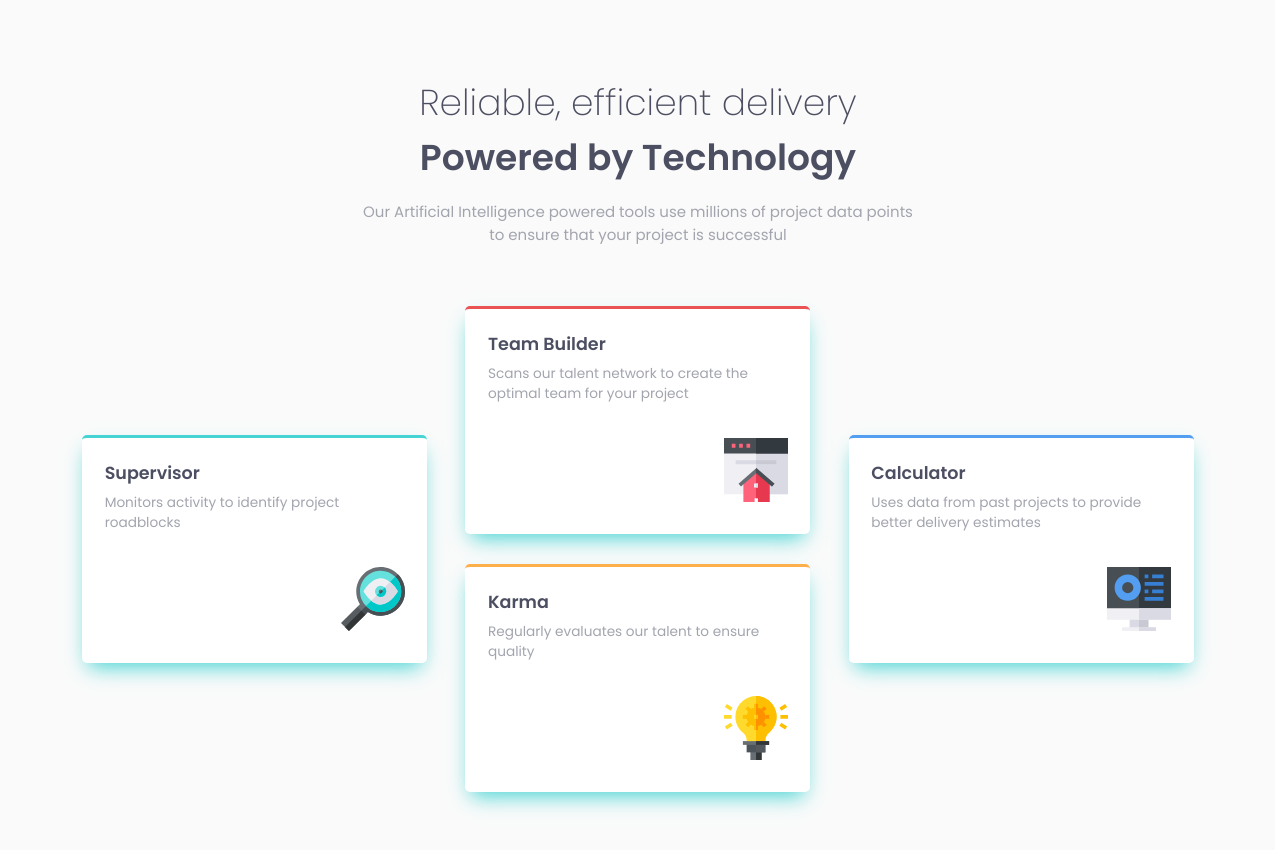
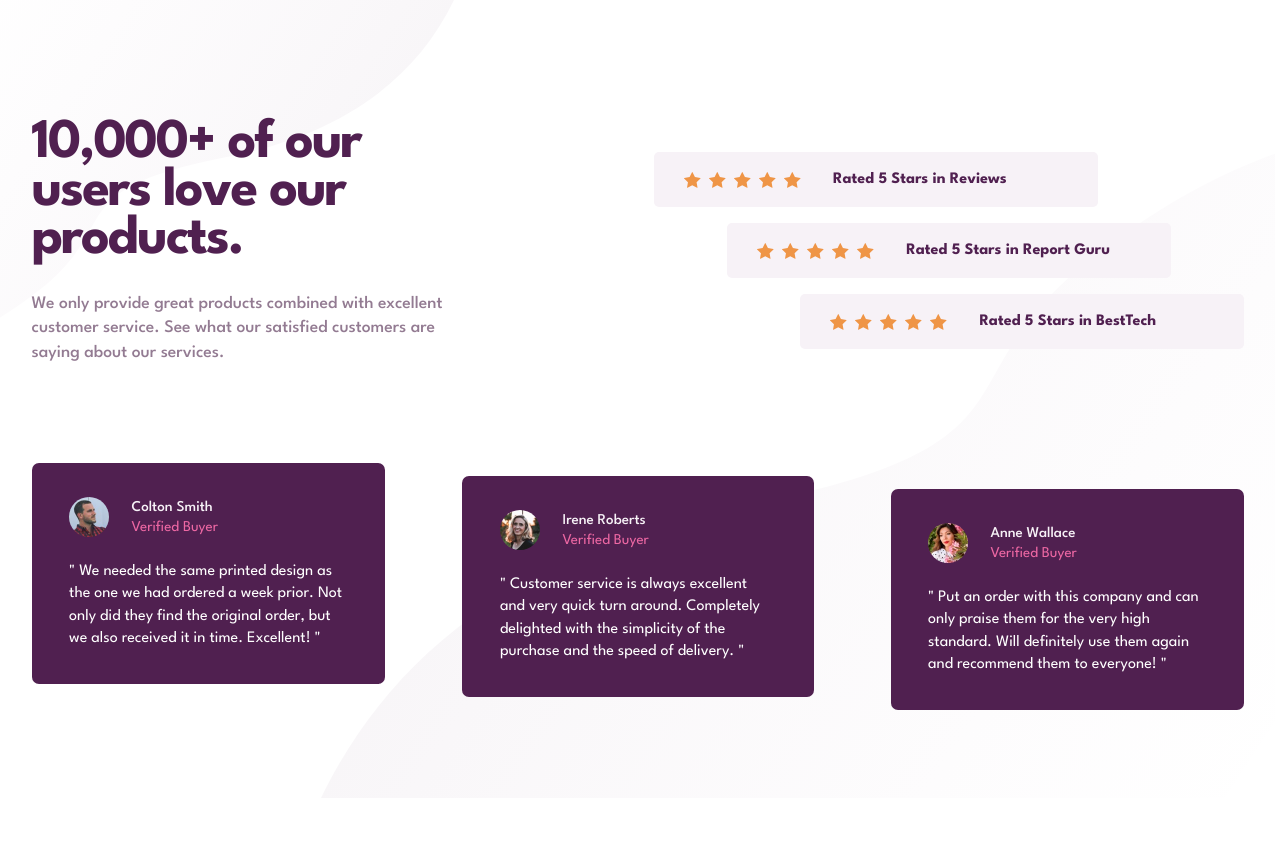
Before and after one commit to JakubLipnicki/jakublipnicki.github.io, a plain HTML site: page index.html in a window 1536 px wide. Shown: the whole page, without its empty margins (130-1405 px from the left). After the commit the page ends 800 px from the top, so only its background shows below. Drawn offline with Linux system fonts and the light colour scheme.

Commit message:
social-proof

```diff
--- a/index.html
+++ b/index.html
@@ -1,89 +1,125 @@
 <!DOCTYPE html>
 <html lang="en">
   <head>
-  <meta charset="UTF-8">
-  <meta name="viewport" content="width=device-width, initial-scale=1.0"> <!-- displays site properly based on user's device -->
+    <meta charset="UTF-8" />
+    <meta name="viewport" content="width=device-width, initial-scale=1.0" />
+    <!-- displays site properly based on user's device -->
 
-  <link rel="icon" type="image/png" sizes="32x32" href="./images/favicon-32x32.png">
+    <link
+      rel="icon"
+      type="image/png"
+      sizes="32x32"
+      href="./images/favicon-32x32.png"
+    />
     <link rel="preconnect" href="https://fonts.googleapis.com">
     <link rel="preconnect" href="https://fonts.gstatic.com" crossorigin>
-  <link href="https://fonts.googleapis.com/css2?family=Poppins:wght@200;400;600&display=swap" rel="stylesheet">
+    <link href="https://fonts.googleapis.com/css2?family=League+Spartan:wght@400;500;700&display=swap" rel="stylesheet">
     <link rel="stylesheet" href="style.css">
-  <title>Frontend Mentor | Four card feature section</title>
+    <title>Frontend Mentor | Social proof section</title>
 
   </head>
   <body>
+    <section class="container">
+      <header>
+        <h1>10,000+ of our users love our products.</h1>
 
-  <section class="container">
-
-    <header>
-      <h2>Reliable, efficient delivery</h2>
-      <h1>Powered by Technology</h1>
-
-      <p id="header-description">Our Artificial Intelligence powered tools use millions of project data points
-        to ensure that your project is successful</p>
+        <p class="header-description">We only provide great products combined with excellent customer service.
+          See what our satisfied customers are saying about our services.</p>
       </header>
-
       <main>
-
-      <div class="card supervisor">
-        <div class="text-block">
-          <h3>Supervisor</h3>
-          <p class="card-content">
-            Monitors activity to identify project roadblocks
+        <div class="ratings">
+          <div class="rating-box" id="rev">
+            <div class="stars-box">
+              <img src="images/icon-star.svg" alt="icon-star">
+              <img src="images/icon-star.svg" alt="icon-star">
+              <img src="images/icon-star.svg" alt="icon-star">
+              <img src="images/icon-star.svg" alt="icon-star">
+              <img src="images/icon-star.svg" alt="icon-star">
+            </div>
+            <p class="rating-p">
+              Rated 5 Stars in Reviews
             </p>
           </div>
-        <div class="img-container">
-          <img src="images/icon-supervisor.svg" alt="icon-supervisor">
+          <div class="rating-box" id="guru">
+            <div class="stars-box">
+              <img src="images/icon-star.svg" alt="icon-star">
+              <img src="images/icon-star.svg" alt="icon-star">
+              <img src="images/icon-star.svg" alt="icon-star">
+              <img src="images/icon-star.svg" alt="icon-star">
+              <img src="images/icon-star.svg" alt="icon-star">
+            </div>
+            <p class="rating-p">
+              Rated 5 Stars in Report Guru
+            </p>
+          </div>
+          <div class="rating-box" id="tech">
+            <div class="stars-box">
+              <img src="images/icon-star.svg" alt="icon-star">
+              <img src="images/icon-star.svg" alt="icon-star">
+              <img src="images/icon-star.svg" alt="icon-star">
+              <img src="images/icon-star.svg" alt="icon-star">
+              <img src="images/icon-star.svg" alt="icon-star">
+            </div>
+            <p class="rating-p">
+              Rated 5 Stars in BestTech
+            </p>
           </div>
         </div>
 
-      <div class="card builder">
-        <div class="text-block">
-          <h3>Team Builder</h3>
-          <p class="card-content">
-            Scans our talent network to create the optimal team for your project
+
+        <div class="user-reviews-block">
+          <div class="review-card" id="colton">
+            <div class="user">
+              <img src="images/image-colton.jpg" alt="colton.jpg">
+              <div class="user-info">
+                <span class="username">Colton Smith </span>
+                <span class="user-type">Verified Buyer</span>
+              </div>
+            </div>
+            <p class="review-p">
+              " We needed the same printed design as the one we had ordered a week prior.
+              Not only did they find the original order, but we also received it in time.
+              Excellent! "
             </p>
           </div>
-        <div class="img-container">
-          <img src="images/icon-team-builder.svg" alt="icon-team-builder">
+
+          <div class="review-card" id="irene">
+            <div class="user">
+              <img src="images/image-irene.jpg" alt="irene.jpg">
+              <div class="user-info">
+                <span class="username">Irene Roberts</span>
+                <span class="user-type">Verified Buyer</span>
               </div>
             </div>
-
-      <div class="card karma">
-        <div class="text-block">
-          <h3>Karma</h3>
-          <p class="card-content">
-            Regularly evaluates our talent to ensure quality
+            <p class="review-p" id="irene-p">
+              " Customer service is always excellent and very quick turn around. Completely
+              delighted with the simplicity of the purchase and the speed of delivery. "
             </p>
           </div>
-        <div class="img-container">
-          <img src="images/icon-karma.svg" alt="Karma">
+          <div class="review-card" id="anne">
+            <div class="user">
+              <img src="images/image-anne.jpg" alt="anne.jpg">
+              <div class="user-info">
+                <span class="username">Anne Wallace</span>
+                <span class="user-type">Verified Buyer</span>
               </div>
             </div>
-
-      <div class="card calculator">
-        <div class="text-block">
-          <h3>Calculator</h3>
-          <p class="card-content">
-            Uses data from past projects to provide better delivery estimates
+            <p class="review-p">
+              " Put an order with this company and can only praise them for the very high
+              standard. Will definitely use them again and recommend them to everyone! "
             </p>
-        </div>
-        <div class="img-container">
-          <img src="images/icon-calculator.svg" alt="calculator">
           </div>
         </div>
 
       </main>
-
     </section>
 
 
-  <!-- <footer>
-    <p class="attribution">
-      Challenge by <a href="https://www.frontendmentor.io?ref=challenge" target="_blank">Frontend Mentor</a>.
-      Coded by <a href="#">Your Name Here</a>.
-    </p>
-  </footer> -->
+    <!-- <div class="attribution">
+      Challenge by
+      <a href="https://www.frontendmentor.io?ref=challenge" target="_blank"
+        >Frontend Mentor</a
+      >. Coded by <a href="#">Your Name Here</a>.
+    </div> -->
   </body>
 </html>
--- a/style.css
+++ b/style.css
@@ -1,126 +1,212 @@
-/* font-family: 'Poppins', sans-serif;
-200, 400, 600 */
-
+/* rem to the font sizes
+em for the paddings margins and widths*/
+/* font-family: 'League Spartan', sans-serif;
+Weights: 400, 500, 700*/
 body{
-    font-size: 0.9375rem;
-    font-family: 'Poppins', sans-serif;
-    background-color: hsl(0, 0%, 98%);
+    font-size: .9375rem;
+    font-family: 'League Spartan', sans-serif;
     height: 100%;
     margin: 0;
+    background: url(images/bg-pattern-top-mobile.svg), url(images/bg-pattern-bottom-mobile.svg);
+    background-repeat: no-repeat, no-repeat;
+    background-position: top, bottom;
+    margin: 4em 1.4063em;
+    background-color: hsl(0, 0%, 100%);
+}
+header{
     display: flex;
-    justify-content: center;
-
+    flex-direction: column;
+    justify-items: center;
+    align-items: center;
+    text-align: center;
 }
 h1{
-    margin: 0;
-    font-size: 1.6em;
-    color: hsl(234, 12%, 34%);
+    max-width: 11ch;
+    color: hsl(300, 43%, 22%);
+    font-size: 2rem;
+    line-height: 1.8rem;
 }
-h2{
-    margin-bottom: 0;
-    font-weight: 200;
-    font-size: 1.62em;
-    color: hsl(234, 12%, 34%);
-}
-h3{
-    color: hsl(234, 12%, 34%);
-    margin: 0;
-}
-
 .container{
     display: flex;
     flex-direction: column;
-    align-items: center;
-    margin: 3em 2em;
-    text-align: center;
 }
-.card{
-    background-color: hsl(0, 0%, 100%);
-    margin: 2em 0;
-    max-width: 100%;
-    border-radius: 5px;
-    padding: 1.5em;
-    box-shadow: 0 10px 20px -6px hsl(180, 62%, 55%);
-    border-top: solid;
+.header-description{
+    max-width: 32ch;
+    margin: 0;
+    font-size: 1.1rem;
+    color: hsl(303, 10%, 53%);
+    font-weight: 500;
+    line-height: 1.3rem;
+    margin-top: .3em;
 }
-.card-content{
-    color: hsl(229, 6%, 66%);
-    font-size: 0.91em;
-    margin-top: 0.5em;
-    margin-bottom: 2.5em;
+.ratings{
+    width: 100%;
+    margin: 2.5em 0;
 }
-.text-block{
+.rating-box{
+    background-color: hsl(300, 24%, 96%);
+    border-radius: .3125rem;
     display: flex;
     flex-direction: column;
-    text-align: start;
+    justify-content: center;
+    align-items: center;
+    width: 100%;
+    margin: 1em 0;
+    padding: 1em 0;
 }
-.img-container{
+.stars-box img{
+    margin: 0 0.08rem 0.5rem 0.08rem;
+}
+.rating-p{
+    margin: 0;
+    color: hsl(300, 43%, 22%);
+    font-weight: 700;
+}
+.user-reviews-block{
+    margin: 3em 0;
+}
+.review-card{
+    background-color: hsl(300, 43%, 22%);
+    padding: 2em 2em;
+    border-radius: 7px;
+    margin: 1em 0;
+}
+.user{
     display: flex;
-    justify-content: end;
-}
-.supervisor{
-    border-top-color: hsl(180, 62%, 55%);
-}
-.builder{
-    border-top-color: hsl(0, 78%, 62%);
-}
-.karma{
-    border-top-color: hsl(34, 97%, 64%);
 
 }
-.calculator{
-    border-top-color: hsl(212, 86%, 64%);
-
+.user img{
+    width: 2.5rem;
+    border-radius: 900px;
 }
-#header-description{
-    color: hsl(229, 6%, 66%);
-    margin-bottom: 2em;
+.user-info{
+    display: flex;
+    flex-direction: column;
+    justify-content: space-around;
+    margin-left: 1.5em;
+}
+.username{
+    color: hsl(300, 24%, 96%);
+    font-weight: 500;
+}
+.user-type{
+    color: hsl(333, 80%, 67%);
+}
+.review-p{
+    color: hsl(0, 0%, 100%);
+    margin: 1.5em 0;
+    line-height: 1.5em;
+    margin-bottom: 0;
+    width: 27ch;
+    font-size: 1rem;
 }
 
-@media screen and (min-width: 1440px){
+@media (min-width: 1440px) {
     body{
+        background: none;
+        background: url(images/bg-pattern-top-desktop.svg), url(images/bg-pattern-bottom-desktop.svg);
+        background-repeat: no-repeat, no-repeat;
+        background-position: left top, right bottom;
+        margin: 7.5rem 10.1rem 3.5rem 10.1rem;
 
     }
+    .container{
+        display: grid;
+        grid-template-areas:
+        "header stars"
+        "reviews reviews"
+        ;
+        grid-template-columns: 1fr 1fr;
+        grid-template-rows: 1fr 1fr;
+    }
     header{
-        max-width: 38%;
+        grid-area: header;
+        align-items: start;
+        text-align: start;
+        gap: 1.5em;
     }
     main{
-        display: grid;
-        width: 100%;
-        grid-template-areas:
-        'supervisor builder calculator'
-        'supervisor karma calculator';
-        grid-template-columns: 1fr 0.8fr 1fr;
-        justify-items: center;
-        align-items: center;
+        display: contents;
     }
-    .supervisor{
-        grid-area: supervisor;
-        justify-self: end;
-    }
-    .builder{
-        grid-area: builder;
+    h1{
+        font-size: 3.5rem;
+        line-height: 3rem;
+        margin: 0;
+        letter-spacing: -0.125rem;
 
     }
-    .calculator{
-        grid-area: calculator;
-        justify-self: start;
+    .header-description{
+        max-width: 40ch;
+        line-height: 1.4em;
     }
-    .karma{
-        grid-area: karma;
-        margin-top: 0;
+    .ratings{
+        grid-area: stars;
+        margin: 1rem 0 0 0;
+        padding: 1rem 0 1rem 1rem;
+        display: flex;
+        flex-direction: column;
+        gap: 1rem;
+        box-sizing: border-box;
     }
-    h1{
-        font-size: 2.4em;
+    .rating-box{
+        flex-direction: row;
+        border-radius: .3125rem;
+        justify-content: start;
+        padding: 1.3em 2em;
+        max-width: 24rem;
+        margin: 0;
     }
-    h2{
-        font-size: 2.4em;
+    .stars-box{
+        display: flex;
+        gap: .5rem;
     }
-    .container{
-        width: 100%;
+    .stars-box img{
+        margin: 0;
+
     }
-    .card{
-        max-width: 20em;
-        min-height: 12em;
+    .rating-p{
+        font-size: 1rem;
+        padding: 0 0 0 2em;
+    }
+
+    .user-reviews-block{
+        grid-area: reviews;
+        display: grid;
+        grid-auto-flow: column;
+        justify-content: space-between;
+        min-height: 15.4413rem;
+        margin: 2rem 0;
+    }
+    .review-card{
+        min-width: 18.2rem;
+        padding: 2.25em 2.5em;
+        margin: 0;
+        box-sizing: border-box;
+    }
+    .review-p{
+        width: 30ch;
+        line-height: 1.4em;
+    }
+    #rev{
+        align-self: flex-start;
+    }
+    #guru{
+        align-self: center;
+    }
+    #tech{
+        align-self: flex-end;
+    }
+    #irene-p{
+        width: 29.7ch;
+    }
+    #colton{
+        align-self: flex-start;
+        justify-self: flex-start;
+    }
+    #irene{
+        align-self: center;
+    }
+    #anne{
+        align-self: end;
     }
 }
```
Also changed, not shown: design/desktop-design.jpg, design/desktop-preview.jpg, design/mobile-design.jpg, images/bg-pattern-bottom-desktop.svg (added), images/bg-pattern-bottom-mobile.svg (added), images/bg-pattern-top-desktop.svg (added), images/bg-pattern-top-mobile.svg (added), images/icon-calculator.svg (deleted), images/icon-karma.svg (deleted), images/icon-star.svg (added), images/icon-supervisor.svg (deleted), images/icon-team-builder.svg (deleted), images/image-anne.jpg (added), images/image-colton.jpg (added), 1 more files, 3 other files. Lines whose indentation alone changed are shown as unchanged.
